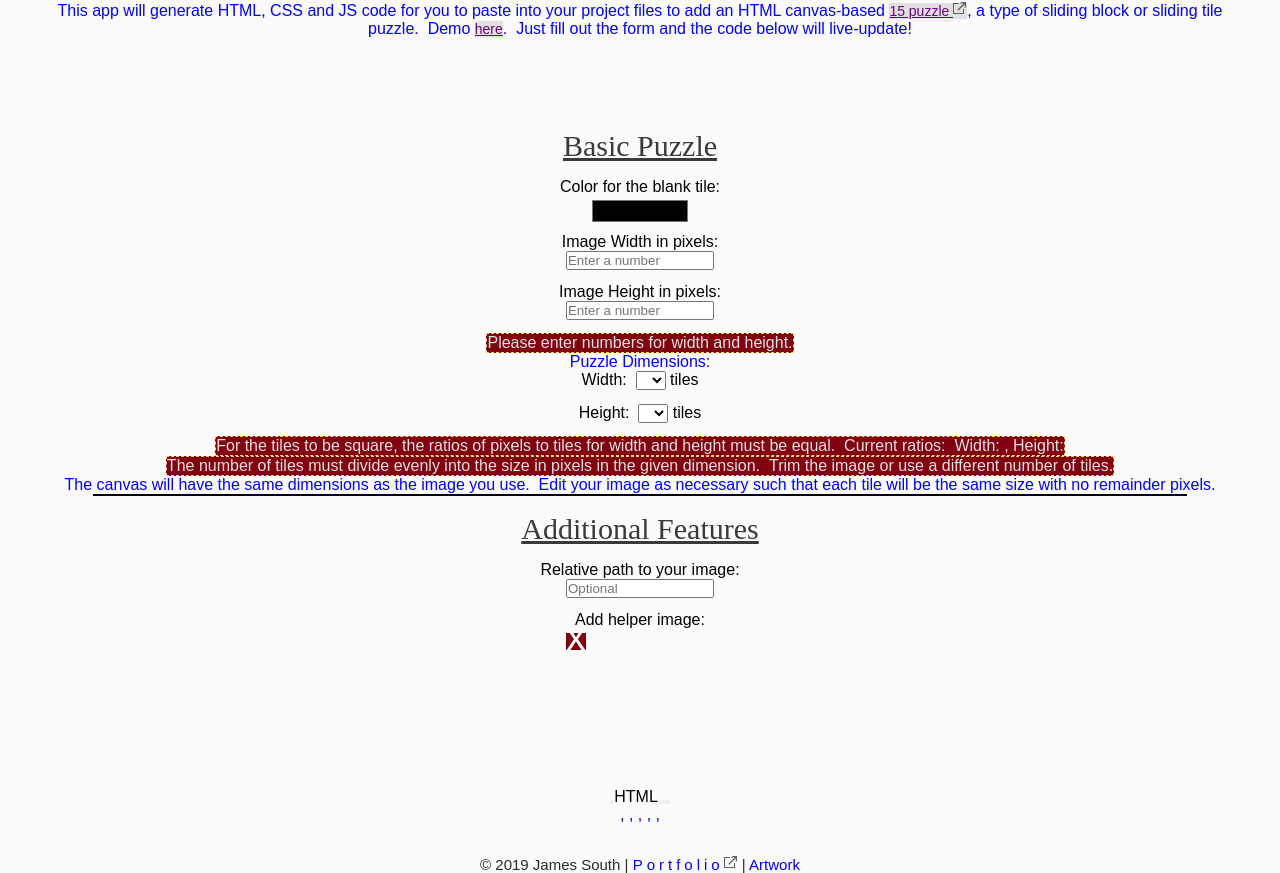
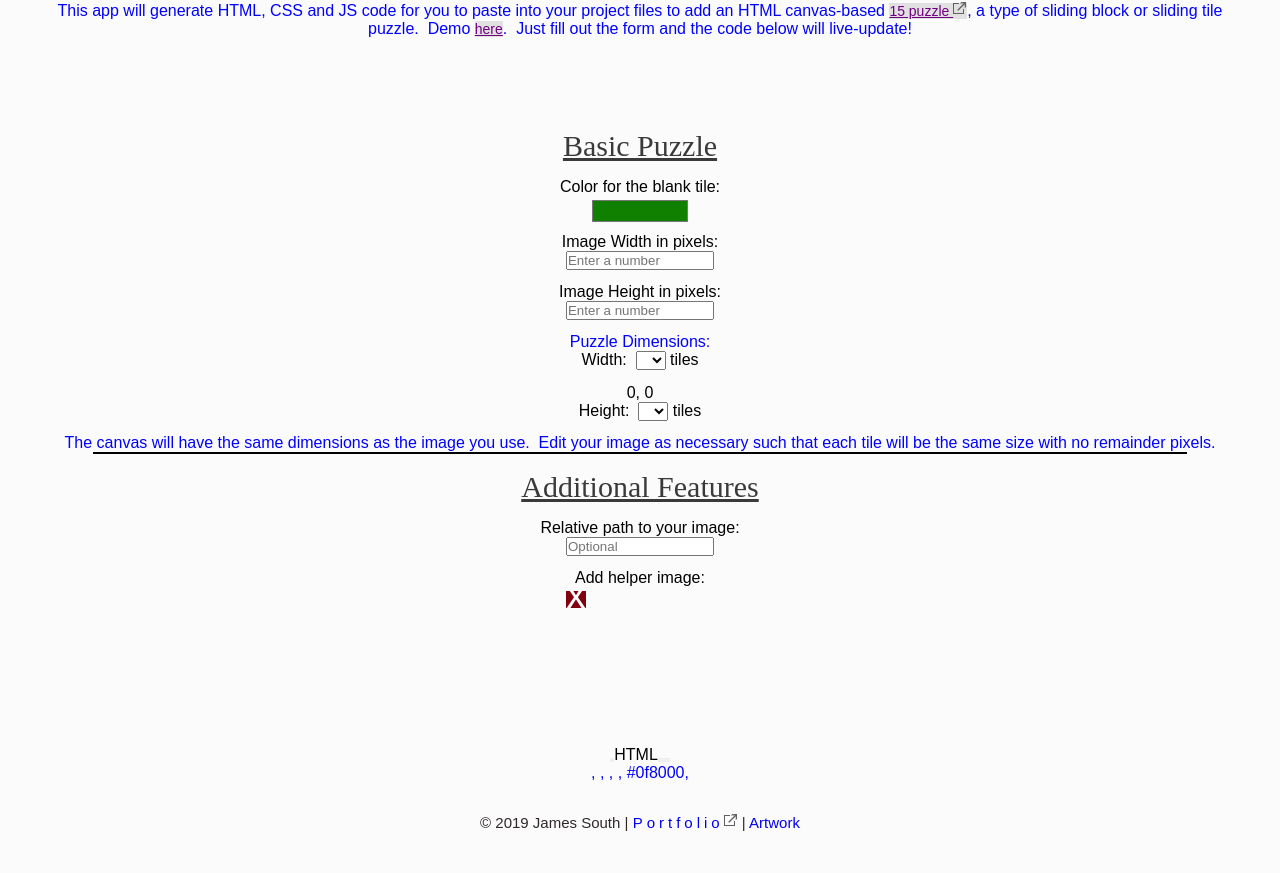
Before and after one commit to jamessouth/15-puzzle-generator, an Angular app: page /home in a window 1280 px wide. Shown: the part 335-1208 px from the top of the page. After the commit the page ends 1166 px from the top, so only its background shows below. Built offline with nearby package versions, Linux system fonts and the light colour scheme; a web font is replaced by a local one.

Commit message:
continue translate from vue

```diff
--- a/src/app/app.module.ts
+++ b/src/app/app.module.ts
@@ -16,6 +16,7 @@ import { CodeCssComponent } from './home/code/code-css/code-css.component';
 import { CodeJsComponent } from './home/code/code-js/code-js.component';
 import { CodeCssHelperImageComponent } from './home/code/code-css-helper-image/code-css-helper-image.component';
 import { CodeHtmlHelperImageComponent } from './home/code/code-html-helper-image/code-html-helper-image.component';
+import { OptionsService } from './options.service';
 
 @NgModule({
   declarations: [
@@ -38,7 +39,9 @@ import { CodeHtmlHelperImageComponent } from './home/code/code-html-helper-image
     FormsModule,
     AppRoutingModule
   ],
-  providers: [],
+  providers: [
+    OptionsService
+  ],
   bootstrap: [AppComponent]
 })
 export class AppModule { }
--- a/src/app/home/code/code.component.html
+++ b/src/app/home/code/code.component.html
@@ -1,10 +1,10 @@
-<p>{{width_tiles}}, {{width_pixels}}, {{height_tiles}}, {{height_pixels}}, {{color}}, </p>
+<p>{{width_tiles}}, {{width_pixels}}, {{height_tiles}}, {{height_pixels}}, {{color}}, {{path}}</p>
 <div :class="{ codeOverlay: !codeReady }" id="copy-email">
 </div>
 <div :class="{ blurry: !codeReady }" ref="code" id="code">
   <template v-if="currentLang === 'HTML'">
     <app-code-html :image-width="basic.imageWidth" :image-height="basic.imageHeight"></app-code-html>
-    <app-code-html-helper-image :path="additional.path" v-if="additional.helperImage"></app-code-html-helper-image>
+    <app-code-html-helper-image  v-if="additional.helperImage"></app-code-html-helper-image>
   </template>
   <template v-if="currentLang === 'CSS'">
     <app-code-css :color="basic.color" :image-width="basic.imageWidth"></app-code-css>
@@ -12,7 +12,7 @@
   </template>
   <template v-if="currentLang.includes('J')">
     <app-code-js
-    :path="additional.path"
+
     :tiles-wide="basic.widthTiles"
     :tiles-high="basic.heightTiles"
     :tile-size="tileSize"
--- a/src/app/home/code/code.component.ts
+++ b/src/app/home/code/code.component.ts
@@ -1,4 +1,5 @@
 import { Component, OnInit, Input } from '@angular/core';
+import { OptionsService } from '../../options.service';
 
 @Component({
   selector: 'app-code',
@@ -10,11 +11,15 @@ export class CodeComponent implements OnInit {
   @Input() width_pixels: number;
   @Input() height_tiles: number;
   @Input() height_pixels: number;
-  @Input() color: string;
 
-  constructor() { }
+  color: string;
+  path: string;
+
+  constructor(private data: OptionsService) { }
 
   ngOnInit() {
+    this.data.currentColor$.subscribe(color => this.color = color);
+    this.data.currentPath$.subscribe(path => this.path = path);
   }
 
 }
--- a/src/app/home/form/form.component.html
+++ b/src/app/home/form/form.component.html
@@ -3,37 +3,38 @@
     <fieldset id="basics">
       <legend>Basic Puzzle</legend>
 
-      <label>Color for the blank tile: <input #color [ngModel]="color" (ngModelChange)="onColorChange(color.value)" name="color" type="color"></label>
+      <label>Color for the blank tile: <input #colorbox [ngModel]="color" (ngModelChange)="onColorChange(colorbox.value)" name="color" type="color"></label>
 
-      <label>Image Width in pixels: <input #width_pixels [ngModel]="width_pixels" class="num" (ngModelChange)="onWidthPixelsChange(width_pixels.value)" name="width_pixels" form="form" placeholder="Enter a number" min="0" type="number"/></label>
+      <label>Image Width in pixels: <input #width_pixelsbox="ngModel" [ngModel]="width_pixels" class="num" (ngModelChange)="onWidthPixelsChange(width_pixelsbox.value)" name="width_pixels" form="form" placeholder="Enter a number" min="1" type="number"/></label>
 
-      <label>Image Height in pixels: <input #height_pixels [ngModel]="height_pixels" class="num" (ngModelChange)="onHeightPixelsChange(height_pixels.value)" name="height_pixels" form="form" placeholder="Enter a number" min="0" type="number"/></label>
+      <label>Image Height in pixels: <input #height_pixelsbox="ngModel" [ngModel]="height_pixels" class="num" (ngModelChange)="onHeightPixelsChange(height_pixelsbox.value)" name="height_pixels" form="form" placeholder="Enter a number" min="1" type="number"/></label>
 
-      <p class="warning" v-show="imageDimensionsNotEntered">Please enter numbers for width and height.</p>
+      <p class="warning" *ngIf="width_pixels.pristine || height_pixels.pristine">Please enter numbers for width and height.</p>
       <p id="puzz">Puzzle Dimensions:</p>
 
       <label>Width:&nbsp;
-        <select #width_tiles name="width_tiles" [ngModel]="width_tiles" (ngModelChange)="onWidthTilesChange(width_tiles.value)">
+        <select #width_tilesbox name="width_tiles" [ngModel]="width_tiles" (ngModelChange)="onWidthTilesChange(width_tilesbox.value)">
           <option *ngFor="let num of nums">{{num}}</option>
         </select>&nbsp;tiles
       </label>
-
+{{tileWidth}}, {{tileHeight}}
       <label>Height:&nbsp;
-        <select #height_tiles name="height_tiles" [ngModel]="height_tiles" (ngModelChange)="onHeightTilesChange(height_tiles.value)">
+        <select #height_tilesbox name="height_tiles" [ngModel]="height_tiles" (ngModelChange)="onHeightTilesChange(height_tilesbox.value)">
           <option *ngFor="let num of nums">{{num}}</option>
         </select>&nbsp;tiles
       </label>
 
 
-      <p class="warning" v-show="tilesAreNotSquare">For the tiles to be square, the ratios of pixels to tiles for width and height must be equal.&nbsp;&nbsp;Current ratios:&nbsp;&nbsp;Width: {{tileSize}}, Height: {{heightRatio}}</p>
-      <p class="warning" v-show="hasRemainderPixels">The number of tiles must divide evenly into the size in pixels in the given dimension.&nbsp;&nbsp;Trim the image or use a different number of tiles.</p>
+      <p class="warning" *ngIf="tileWidth !== tileHeight">Tiles must be square:&nbsp;&nbsp;Tile Width: {{tileWidth}}, Tile Height: {{tileHeight}}</p>
+      <p class="warning" *ngIf="hasLeftoverPxWide">The number of tiles wide must divide evenly into the width in pixels for there to not be any leftover.&nbsp;&nbsp;Please adjust the image or try a different number of tiles.</p>
+      <p class="warning" *ngIf="hasLeftoverPxHigh">The number of tiles high must divide evenly into the height in pixels for there to not be any leftover.&nbsp;&nbsp;Please adjust the image or try a different number of tiles.</p>
       <p>The canvas will have the same dimensions as the image you use.&nbsp;&nbsp;Edit your image as necessary such that each tile will be the same size with no remainder pixels.</p>
     </fieldset>
     <hr>
     <fieldset id="extras">
       <legend>Additional Features</legend>
-      <label>Relative path to your image: <input v-model="additional.path" placeholder="Optional" type="text"/></label>
-      <label>Add helper image: <input v-model="additional.helperImage" type="checkbox" name="help" value="image"/></label>
+      <label>Relative path to your image: <input #pathbox name="path" [ngModel]="path" (ngModelChange)="onPathChange(pathbox.value)" placeholder="Optional" type="text"/></label>
+      <label>Add helper image: <input #helperbox [ngModel]="helper_image" (ngModelChange)="onHelpImgChange(helperbox.value)" type="checkbox" name="help" value="image"/></label>
     </fieldset>
   </div>
 </form>
--- a/src/app/home/form/form.component.ts
+++ b/src/app/home/form/form.component.ts
@@ -1,4 +1,5 @@
-import { Component, OnInit, Output, EventEmitter } from '@angular/core';
+import { Component, OnInit, Input, Output, EventEmitter } from '@angular/core';
+import { OptionsService } from '../../options.service';
 
 @Component({
   selector: 'app-form',
@@ -6,20 +7,28 @@ import { Component, OnInit, Output, EventEmitter } from '@angular/core';
   styleUrls: ['./form.component.scss']
 })
 export class FormComponent implements OnInit {
+  @Input() tileWidth: number;
+  @Input() tileHeight: number;
+  @Input() hasLeftoverPxWide: boolean;
+  @Input() hasLeftoverPxHigh: boolean;
+
   @Output() width_tiles = new EventEmitter<number>();
   @Output() width_pixels = new EventEmitter<number>();
   @Output() height_tiles = new EventEmitter<number>();
   @Output() height_pixels = new EventEmitter<number>();
-  @Output() color = new EventEmitter<string>();
 
-  tileSize = null;
-  heightRatio = null;
   nums = [2,3,4,5,6,7,8];
+  color: string;
+  path: string;
 
-  constructor() { }
+  constructor(private data: OptionsService) { }
 
   ngOnInit() {
+    this.data.currentColor$.subscribe(color => this.color = color);
+    this.data.currentPath$.subscribe(path => this.path = path);
   }
+
+
 
   onWidthPixelsChange(val) {
     this.width_pixels.emit(val);
@@ -34,7 +43,10 @@ export class FormComponent implements OnInit {
     this.height_tiles.emit(val);
   }
   onColorChange(val) {
-    this.color.emit(val);
+    this.data.changeColor(val);
+  }
+  onPathChange(val) {
+    this.data.changePath(val);
   }
 
 
--- a/src/app/home/home.component.html
+++ b/src/app/home/home.component.html
@@ -5,9 +5,12 @@
     (width_pixels)="handleWidthPixels($event)"
     (height_tiles)="handleHeightTiles($event)"
     (height_pixels)="handleHeightPixels($event)"
-    (color)="handleColor($event)"
+    [tileWidth]="tileWidth"
+    [tileHeight]="tileHeight"
+    [hasLeftoverPxWide]="hasLeftoverPxWide"
+    [hasLeftoverPxHigh]="hasLeftoverPxHigh"
   ></app-form>
   <app-language-select></app-language-select>
-  <app-code [width_tiles]="width_tiles" [width_pixels]="width_pixels" [height_tiles]="height_tiles" [height_pixels]="height_pixels" [color]="color"></app-code>
+  <app-code [width_tiles]="width_tiles" [width_pixels]="width_pixels" [height_tiles]="height_tiles" [height_pixels]="height_pixels"></app-code>
 </main>
 <app-footer></app-footer>
--- a/src/app/home/home.component.ts
+++ b/src/app/home/home.component.ts
@@ -6,11 +6,18 @@ import { Component, OnInit } from '@angular/core';
   styleUrls: ['./home.component.scss']
 })
 export class HomeComponent implements OnInit {
+
+
+  tileWidth = 0;
+  tileHeight = 0;
+  hasLeftoverPxWide: boolean;
+  hasLeftoverPxHigh: boolean;
   width_tiles: number;
   width_pixels: number;
   height_tiles: number;
   height_pixels: number;
-  color: string;
+
+
 
   constructor() { }
 
@@ -20,25 +27,31 @@ export class HomeComponent implements OnInit {
   handleWidthTiles(e) {
     console.log(e);
     this.width_tiles = e;
+    this.tileWidth = this.width_pixels / this.width_tiles;
+    this.hasLeftoverPxWide = this.width_pixels % this.width_tiles !== 0;
   }
 
   handleWidthPixels(e) {
     console.log(e);
     this.width_pixels = e;
+    this.tileWidth = this.width_pixels / this.width_tiles;
+    this.hasLeftoverPxWide = this.width_pixels % this.width_tiles !== 0;
   }
 
   handleHeightTiles(e) {
     console.log(e);
     this.height_tiles = e;
+    this.tileHeight = this.height_pixels / this.height_tiles;
+    this.hasLeftoverPxHigh = this.height_pixels % this.height_tiles !== 0;
   }
 
   handleHeightPixels(e) {
     console.log(e);
     this.height_pixels = e;
+    this.tileHeight = this.height_pixels / this.height_tiles;
+    this.hasLeftoverPxHigh = this.height_pixels % this.height_tiles !== 0;
   }
 
-  handleColor(e) {
-    this.color = e;
-  }
+
 
 }
--- /dev/null
+++ b/src/app/options.service.ts
@@ -0,0 +1,18 @@
+import { Injectable } from '@angular/core';
+import { BehaviorSubject } from 'rxjs';
+
+@Injectable()
+export class OptionsService {
+  private defaultColor = new BehaviorSubject('#0f8000');
+  private defaultPath = new BehaviorSubject('');
+
+  currentColor$ = this.defaultColor.asObservable();
+  currentPath$ = this.defaultPath.asObservable();
+
+  changeColor(color: string): void {
+    this.defaultColor.next(color);
+  }
+  changePath(path: string): void {
+    this.defaultPath.next(path);
+  }
+}
```
